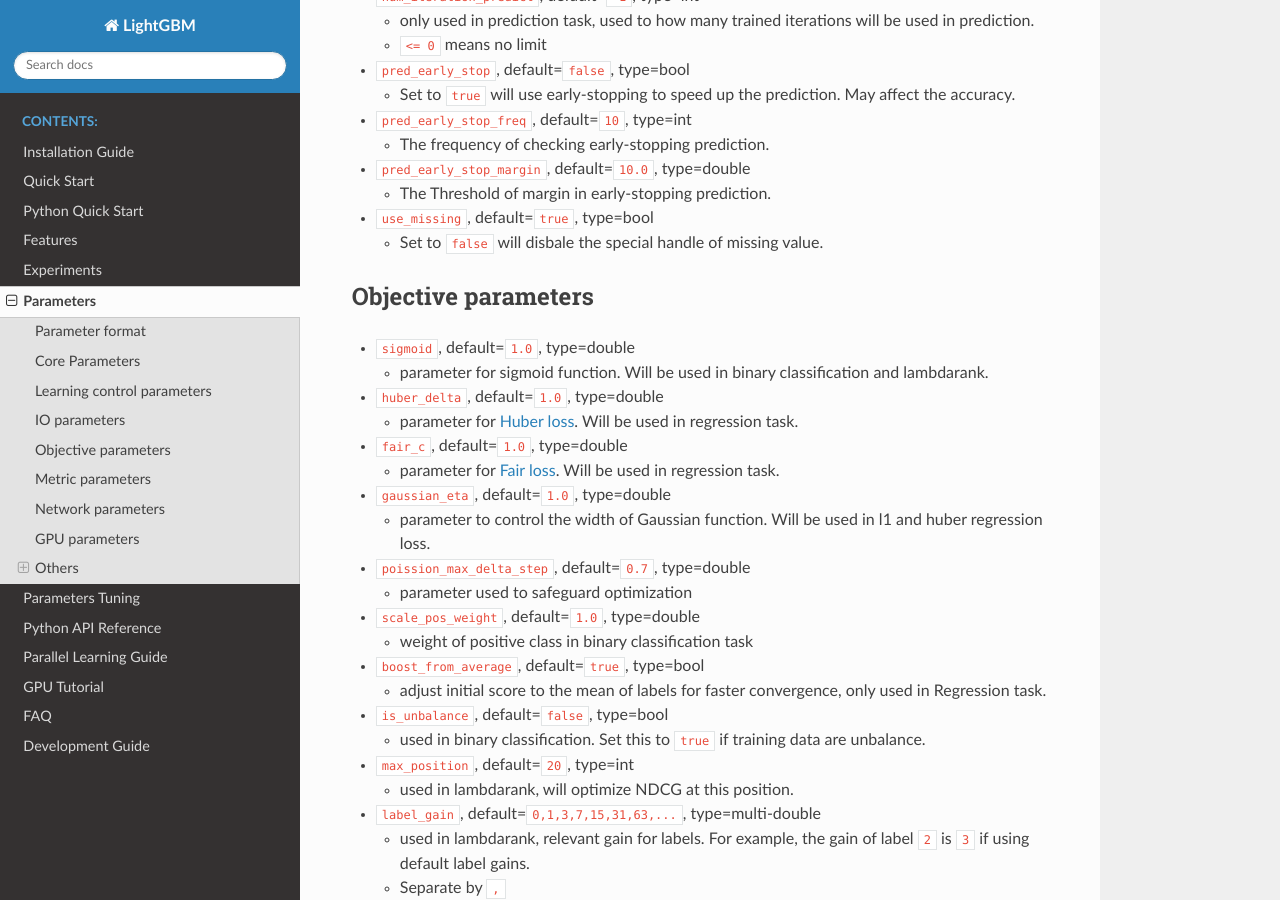
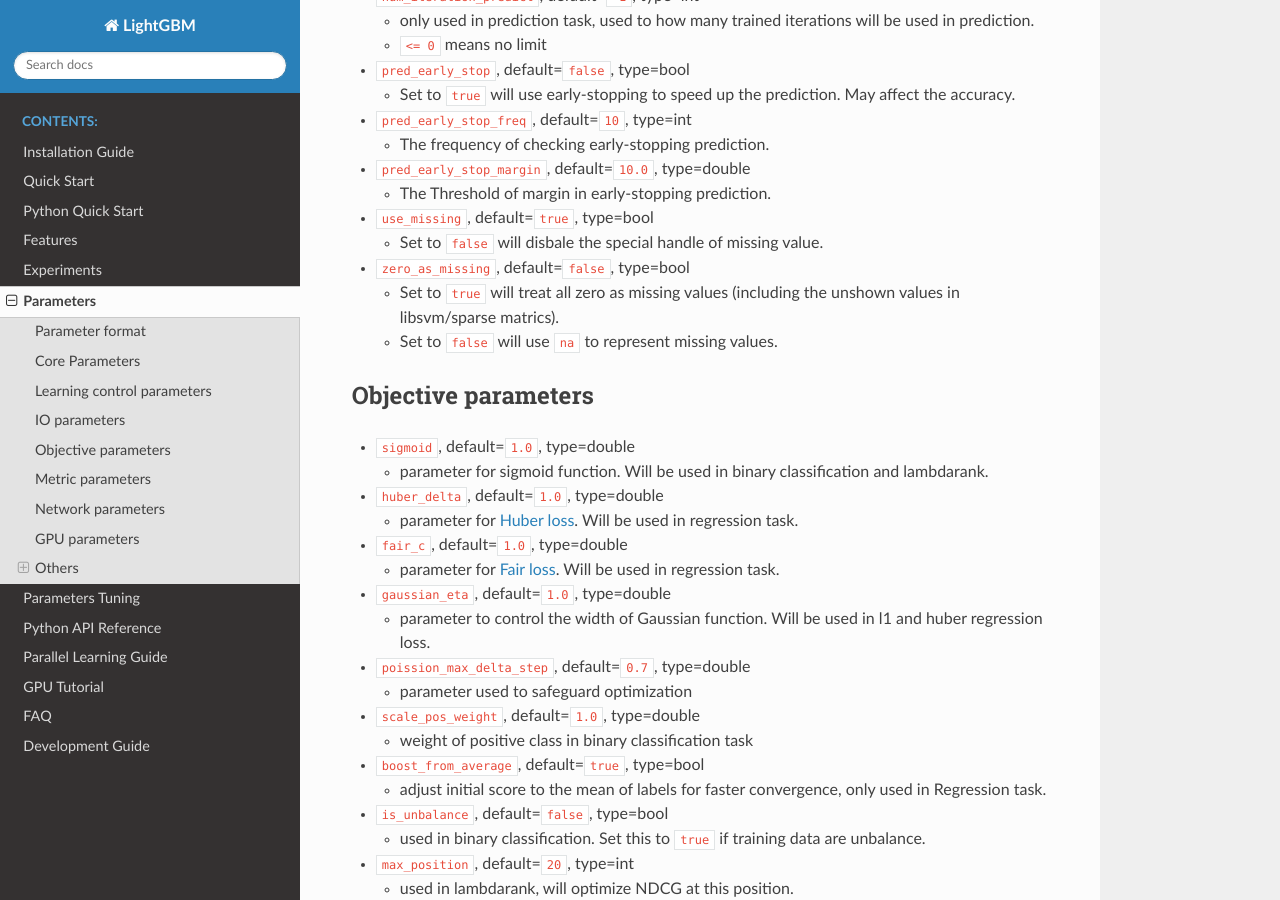
Before and after one commit to microsoft/LightGBM, a Sphinx documentation site: the page built from docs/Parameters.md, in a window 1280 px wide and 900 px high, scrolled down 5861 px. Built offline with Sphinx 7.4.7 and the Read the Docs theme 2.0.0, drawn with Linux system fonts in a browser that asks for light colours.

Commit message:
update documents.

```diff
--- a/docs/Parameters.md
+++ b/docs/Parameters.md
@@ -203,6 +203,9 @@ The parameter format is `key1=value1 key2=value2 ... ` . And parameters can be s
   * The Threshold of margin in early-stopping prediction.
 * `use_missing`, default=`true`, type=bool
   * Set to `false` will disbale the special handle of missing value.
+* `zero_as_missing`, default=`false`, type=bool
+  * Set to `true` will treat all zero as missing values (including the unshown values in libsvm/sparse matrics).
+  * Set to `false` will use `na` to represent missing values.
 
 
 ## Objective parameters
```
